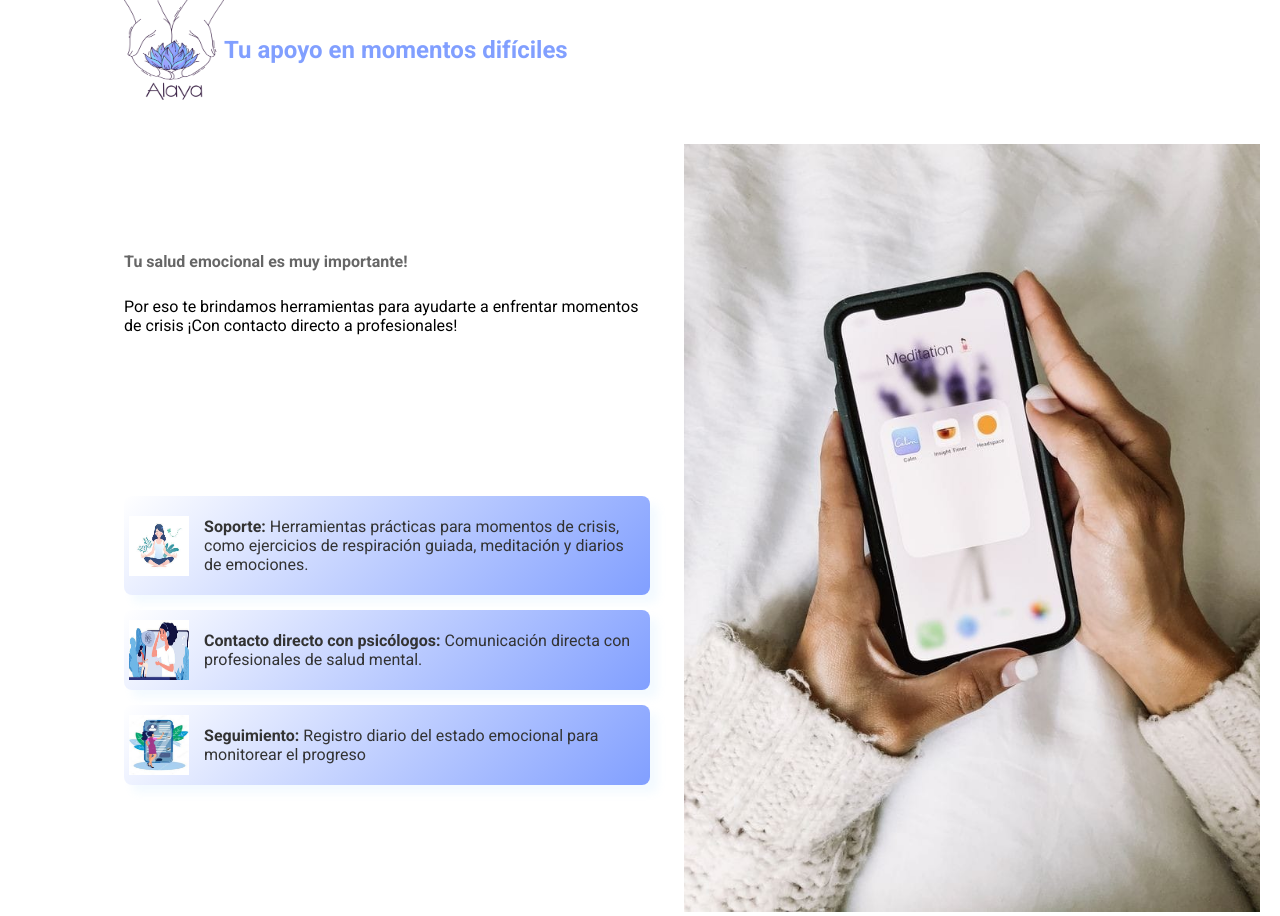
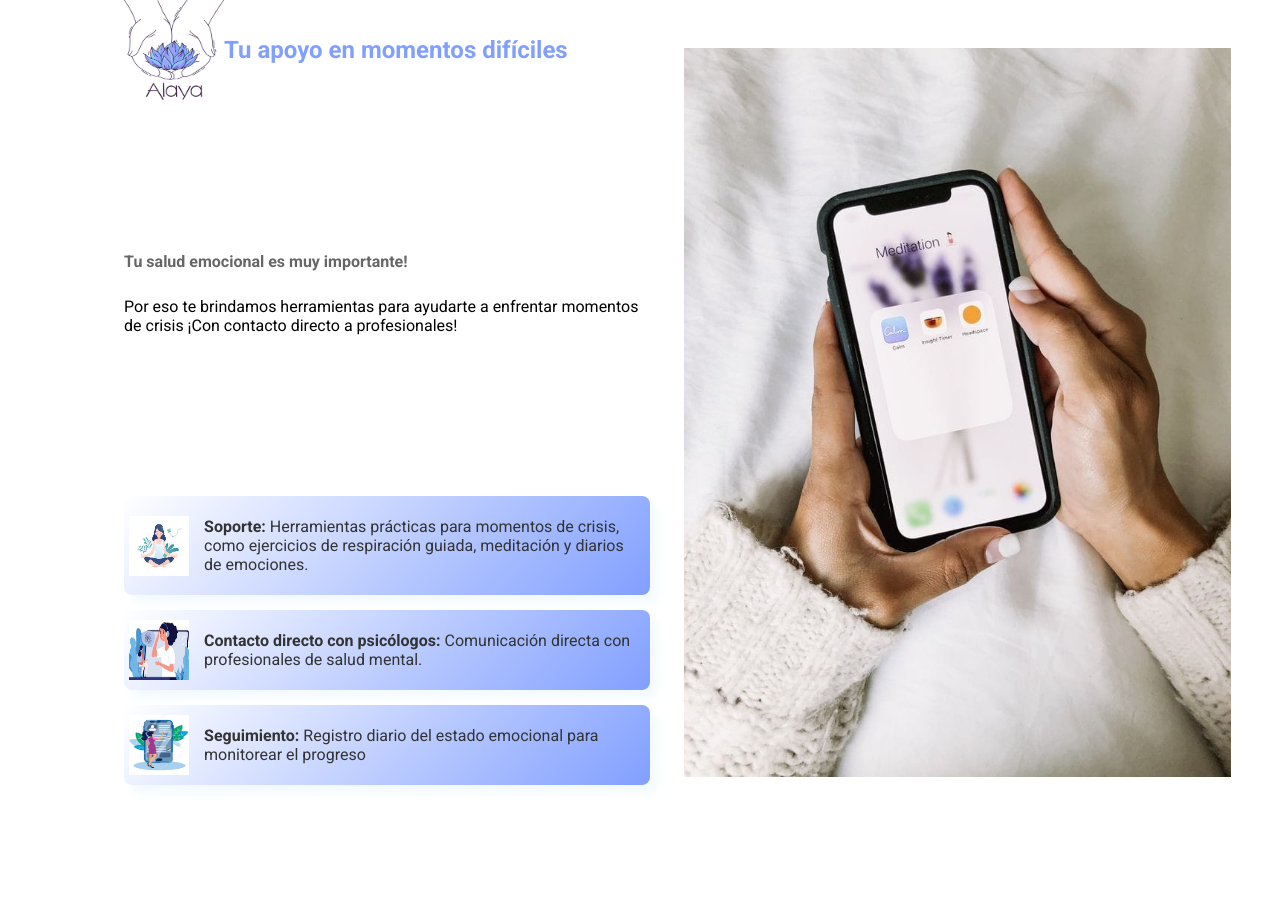
Before and after one commit to FlorSantamaria/LandingPage, a React (Create React App) app: page / in a window 1280 px wide. After the commit the page ends 820 px from the top, so only its background shows below. Built offline with nearby package versions, Linux system fonts and the light colour scheme.

Commit message:
logo y nombre

```diff
--- a/public/index.html
+++ b/public/index.html
@@ -2,7 +2,7 @@
 <html lang="en">
   <head>
     <meta charset="utf-8" />
-    <link rel="icon" href="%PUBLIC_URL%/favicon.ico" />
+    <link rel="icon" href="%PUBLIC_URL%/Logo.png" />
     <meta name="viewport" content="width=device-width, initial-scale=1" />
     <meta name="theme-color" content="#000000" />
     <meta
@@ -24,7 +24,7 @@
       work correctly both with client-side routing and a non-root public URL.
       Learn how to configure a non-root public URL by running `npm run build`.
     -->
-    <title>React App</title>
+    <title>Alaya</title>
   </head>
   <body>
     <noscript>You need to enable JavaScript to run this app.</noscript>
--- a/src/components/Beneficios/styles.css
+++ b/src/components/Beneficios/styles.css
@@ -27,7 +27,7 @@
 
 @media (max-width: 768px) {
     .benefit-box {
-        /* flex-direction: column; */
+        flex-direction: row;
         align-items: flex-start;
         text-align: left;
     }
--- a/src/page/styles.css
+++ b/src/page/styles.css
@@ -72,7 +72,7 @@
     right: 0;
     left: 20; /* Alinea la imagen a la derecha */
     top: 50%; /* Ajusta la posición vertical de la imagen */
-    transform: translateY(-80%);
+    transform: translateY(-110%);
     width: 45%; /* Ajusta el ancho según sea necesario */
     margin-right: 20px;
     box-sizing: border-box;
@@ -81,7 +81,7 @@
 }
 
 .responsive-image {
-    width: 100%;
+    width: 95%;
     align-items: center;
 }
 
```
Also changed, not shown: public/Logo.png (added).
